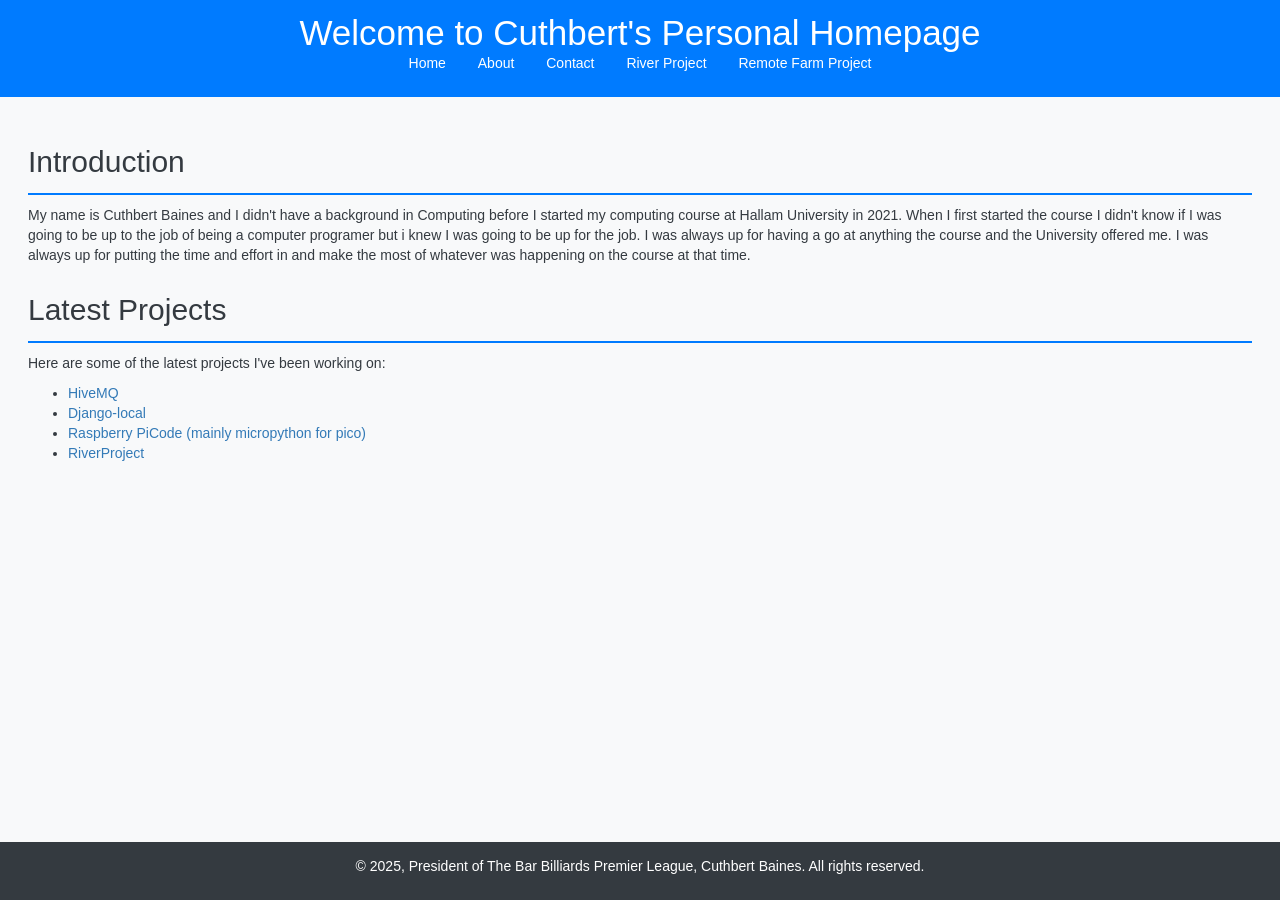
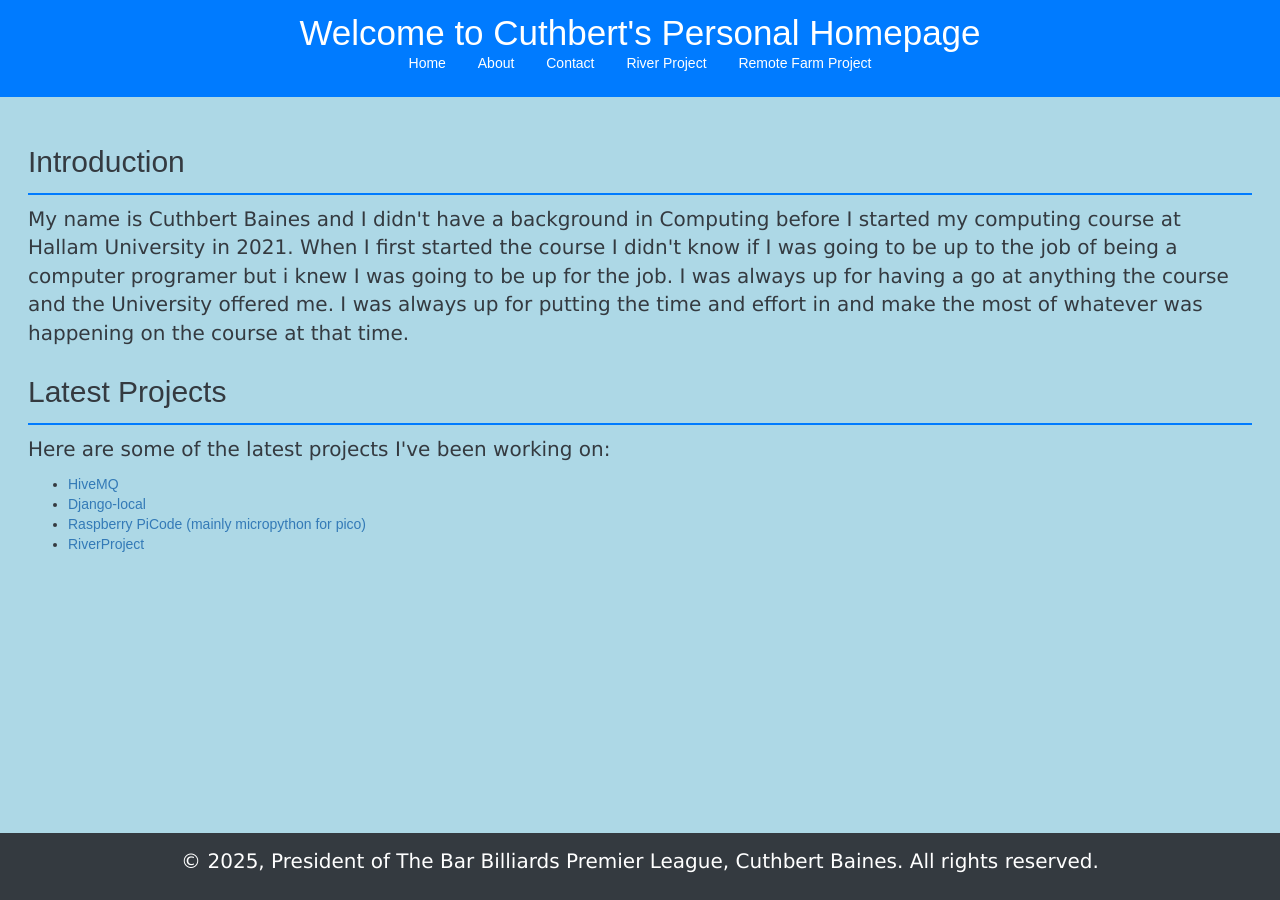
Before and after one commit to cuthbert86/cuthbert86.github.io, a Jekyll site: the page index.html, which Jekyll copies as it is, in a window 1280 px wide. Built offline with Jekyll 4.4.1, drawn with Linux system fonts in a browser that asks for light colours.

Commit message:
Update index.html
Signed-off-by: Cuthbert Baines <149163506+cuthbert86@users.noreply.github.com>

```diff
--- a/index.html
+++ b/index.html
@@ -6,6 +6,21 @@
     <title>Cuthbert Baines Is The Man of Many Moments</title>
     <link rel="stylesheet" href="bootstrap.css">
     <link rel="stylesheet" href="styles.css">
+    <style>
+body {
+  background-color: lightblue;
+}
+
+h1 {
+  color: white;
+  text-align: center;
+}
+
+p {
+  font-family: verdana;
+  font-size: 20px;
+}
+</style>
 </head>
 
 <body>
```
